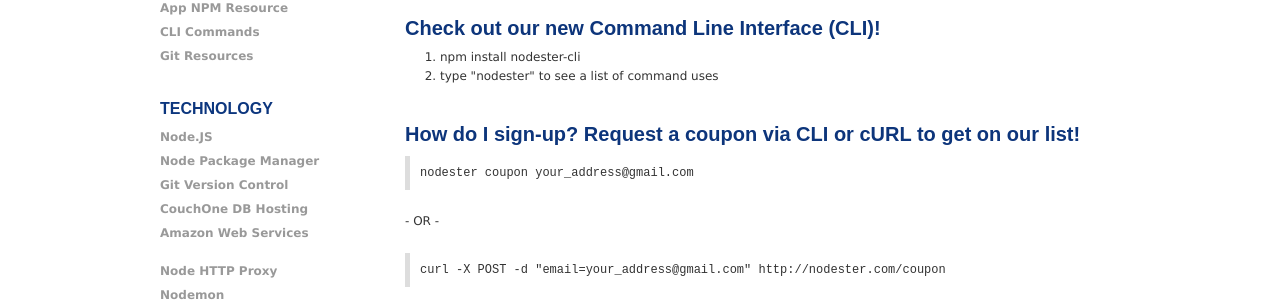
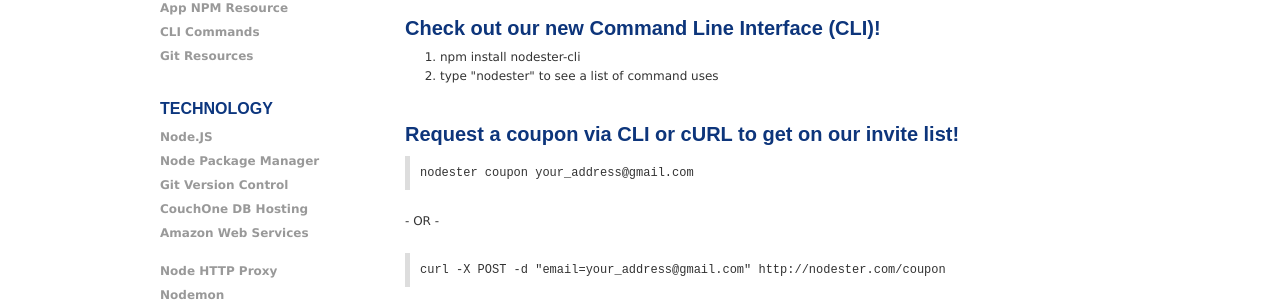
Before and after one commit to nodester/nodester, a plain HTML site: page public/index.html in a window 1280 px wide. Shown: the part 422-726 px from the top of the page. Drawn offline with Linux system fonts and the light colour scheme; a script that the page names is missing.

Commit message:
another cosmetic change

```diff
--- a/public/index.html
+++ b/public/index.html
@@ -137,7 +137,7 @@
 				<li>type "nodester" to see a list of command uses</li>
 				</ol>
 
-                <h3>How do I sign-up? Request a coupon via CLI or cURL to get on our list!</h3>
+                <h3>Request a coupon via CLI or cURL to get on our invite list!</h3>
 				<code>nodester coupon your_address@gmail.com</code>
 				<p>- OR -</p>
 				<code>curl -X POST -d "email=your_address@gmail.com" http://nodester.com/coupon</code>
```
